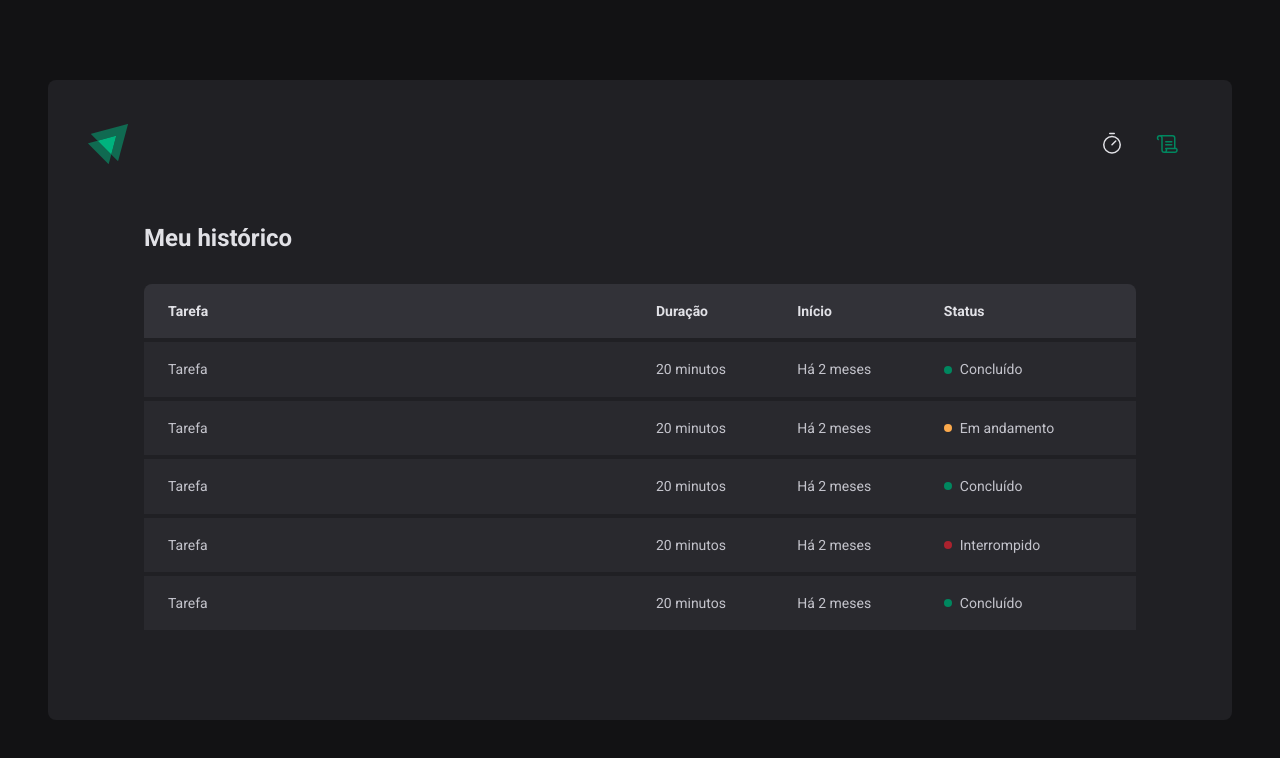
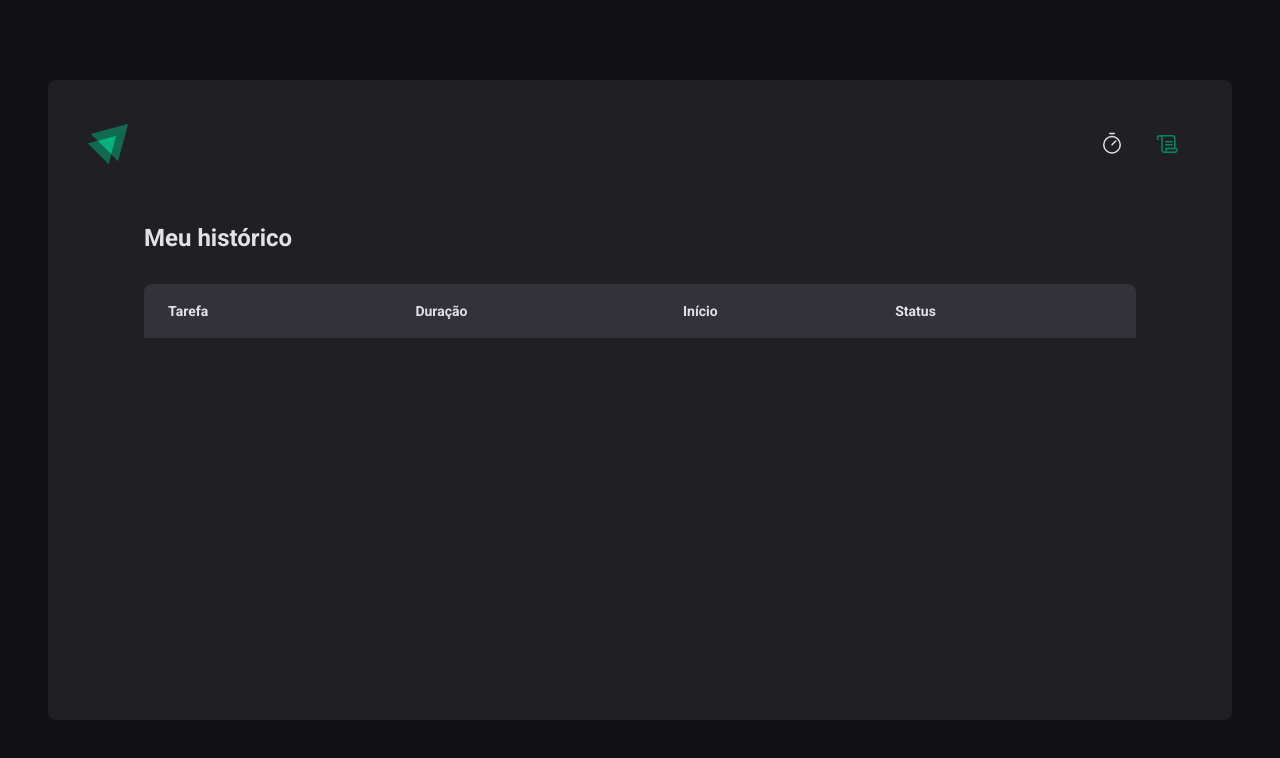
Before and after one commit to jvc22/ignite-timer, a React (Vite) app: page /history in a window 1280 px wide. Shown: the top 758 px of the page. Built offline with nearby package versions, Linux system fonts and the light colour scheme.

Commit message:
fixed interrupted date status on history

```diff
--- a/src/contexts/CyclesContext.tsx
+++ b/src/contexts/CyclesContext.tsx
@@ -76,7 +76,7 @@
     setCycles((state) =>
       state.map((cycle) => {
         if (cycle.id === activeCycleId) {
-          return { ...cycle, finishedDate: new Date() }
+          return { ...cycle, interruptedDate: new Date() }
         } else {
           return cycle
         }
--- a/src/pages/History/index.tsx
+++ b/src/pages/History/index.tsx
@@ -20,46 +20,24 @@
             </tr>
           </thead>
           <tbody>
-            <tr>
-              <td>Tarefa</td>
-              <td>20 minutos</td>
-              <td>Há 2 meses</td>
-              <td>
-                <Status statusColor="green">Concluído</Status>
-              </td>
-            </tr>
-            <tr>
-              <td>Tarefa</td>
-              <td>20 minutos</td>
-              <td>Há 2 meses</td>
-              <td>
-                <Status statusColor="yellow">Em andamento</Status>
-              </td>
-            </tr>
-            <tr>
-              <td>Tarefa</td>
-              <td>20 minutos</td>
-              <td>Há 2 meses</td>
-              <td>
-                <Status statusColor="green">Concluído</Status>
-              </td>
-            </tr>
-            <tr>
-              <td>Tarefa</td>
-              <td>20 minutos</td>
-              <td>Há 2 meses</td>
-              <td>
-                <Status statusColor="red">Interrompido</Status>
-              </td>
-            </tr>
-            <tr>
-              <td>Tarefa</td>
-              <td>20 minutos</td>
-              <td>Há 2 meses</td>
-              <td>
-                <Status statusColor="green">Concluído</Status>
-              </td>
-            </tr>
+            {cycles.map((cycle) => (
+              <tr key={cycle.id}>
+                <td>{cycle.task}</td>
+                <td>{cycle.minutesAmount}</td>
+                <td>{cycle.startDate.toISOString()}</td>
+                <td>
+                  {cycle.finishedDate && (
+                    <Status statusColor="green">Concluído</Status>
+                  )}
+                  {cycle.interruptedDate && (
+                    <Status statusColor="red">Interrompido</Status>
+                  )}
+                  {!cycle.finishedDate && !cycle.interruptedDate && (
+                    <Status statusColor="yellow">Em andamento</Status>
+                  )}
+                </td>
+              </tr>
+            ))}
           </tbody>
         </table>
       </HistoryList>
```
